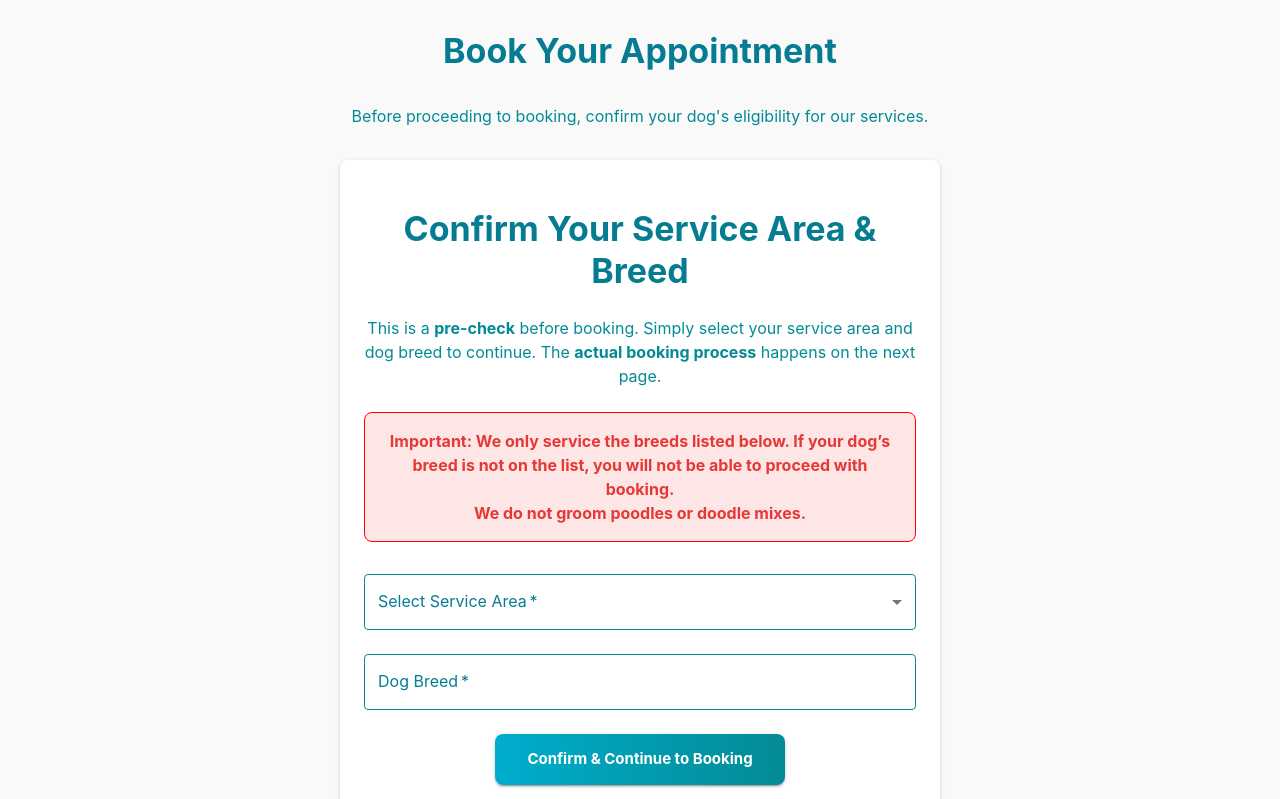
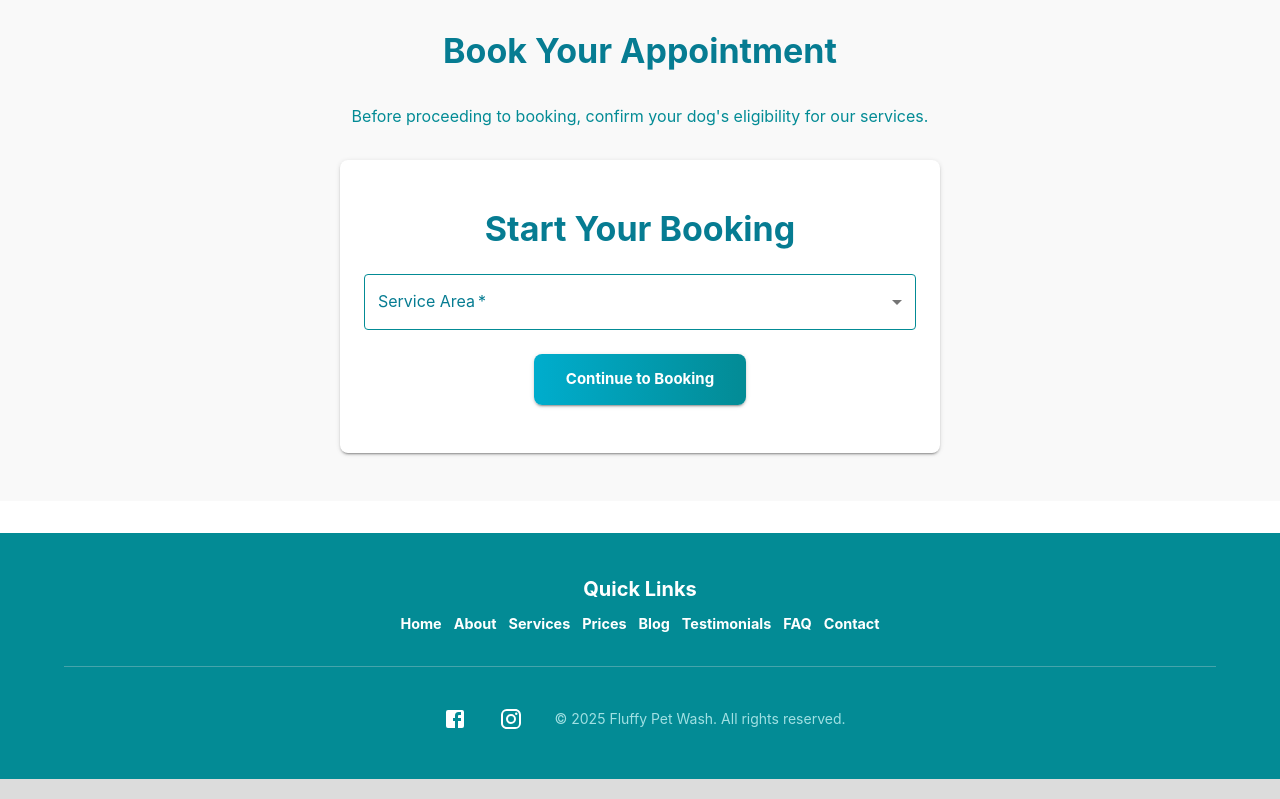
Before and after one commit to crisboxing11/Fluffy, a Next.js app: page / in a window 1280 px wide. Shown: the part 2001-2800 px from the top of the page. Built offline with nearby package versions, Linux system fonts and the light colour scheme.

Commit message:
Simplify prebooking form

```diff
--- a/components/Home.tsx
+++ b/components/Home.tsx
@@ -90,6 +90,7 @@ const Home = () => {
             style={{
               opacity: opacity, // ✅ Adjusted opacity based on screen width
               objectPosition: 'center left', // Default Centered
+              pointerEvents: 'none', // Ensure background doesn't block clicks
             }}
           />
           <Box sx={{ position: 'relative', zIndex: 2, px: { xs: 3, md: 10 },textAlign: { xs: 'center', md: 'center' },ml: { xs: 0, md: 'auto' }, }}>
@@ -108,7 +109,9 @@ const Home = () => {
               Bringing stress-free, professional pet grooming straight to your doorstep.
             </Typography>
             <motion.div whileHover={{ scale: 1.05 }} whileTap={{ scale: 0.95 }} transition={{ duration: 0.3 }}>
+              <Link href="/prebook" passHref legacyBehavior>
                 <Button
+                  component="a"
                   variant="contained"
                   color="secondary"
                   size="large"
@@ -123,10 +126,10 @@ const Home = () => {
                     background: 'linear-gradient(90deg, #00ADCD, #038B95)',
                     '&:hover': { background: 'linear-gradient(90deg, #038B95, #00ADCD)' },
                   }}
-                href="#booking"
                 >
                   Book an Appointment
                 </Button>
+              </Link>
             </motion.div>
           </Box>
         </Box>
--- a/components/Layout/Navbar.tsx
+++ b/components/Layout/Navbar.tsx
@@ -54,6 +54,27 @@ const Navbar = () => {
             </Button>
           ))}
 
+          <Button
+            variant="contained"
+            href="/prebook"
+            aria-label="Book grooming appointment"
+            sx={{
+              ml: 2,
+              background: 'linear-gradient(90deg, #00ADCD, #038B95)',
+              color: '#fff',
+              fontWeight: 'bold',
+              px: 3,
+              py: 1,
+              borderRadius: '20px',
+              textTransform: 'none',
+              '&:hover': {
+                background: 'linear-gradient(90deg, #038B95, #00ADCD)',
+              },
+            }}
+          >
+            Book Now
+          </Button>
+
           {/* ✨ Franchise Button */}
           <Button
             variant="contained"
@@ -101,7 +122,7 @@ const Navbar = () => {
           >
             <List sx={{ textAlign: 'center', py: 2 }}>
               {["Home", "About", "Services", "Prices", "Blog", "Testimonials", "FAQ", "Contact"].map((item, index) => (
-                <ListItem
+              <ListItem
                   key={index}
                   sx={{
                     py: 2,
@@ -121,6 +142,27 @@ const Navbar = () => {
                 </ListItem>
               ))}
               <Divider sx={{ my: 2 }} />
+              <ListItem>
+                <Button
+                  fullWidth
+                  variant="contained"
+                  href="/prebook"
+                  aria-label="Book grooming appointment"
+                  sx={{
+                    background: 'linear-gradient(90deg, #00ADCD, #038B95)',
+                    color: '#fff',
+                    fontWeight: 'bold',
+                    borderRadius: '30px',
+                    py: 1.2,
+                    textTransform: 'none',
+                    '&:hover': {
+                      background: 'linear-gradient(90deg, #038B95, #00ADCD)',
+                    },
+                  }}
+                >
+                  Book Now
+                </Button>
+              </ListItem>
               {/* Franchise Button - Mobile */}
               <ListItem>
                 <Button
--- a/components/PreBookingForm.tsx
+++ b/components/PreBookingForm.tsx
@@ -1,38 +1,37 @@
 import { useState } from 'react';
-import { Box, Typography, TextField, Button, MenuItem, Autocomplete } from '@mui/material';
+import { Box, Typography, TextField, Button, MenuItem } from '@mui/material';
+import { useRouter } from 'next/router';
 import territories from '../data/territories';
-import supportedBreeds from '../data/supportedBreeds.json'; // Importing from JSON file
 
 const PreBookingForm = () => {
+  const router = useRouter();
   const [location, setLocation] = useState('');
-  const [breed, setBreed] = useState('');
   const [error, setError] = useState('');
-  const [showIframe, setShowIframe] = useState(false);
-  const [iframeUrl, setIframeUrl] = useState('');
+
+  const handleChange = (e: React.ChangeEvent<HTMLInputElement>) => {
+    const { name, value } = e.target;
+    switch (name) {
+      case 'location':
+        setLocation(value);
+        break;
+      default:
+        break;
+    }
+  };
 
   const handleSubmit = (e?: React.FormEvent<HTMLFormElement>) => {
     if (e) e.preventDefault();
-    if (!location || !breed) {
-      setError('Please select both a location and a dog breed.');
+
+    if (!location) {
+      setError('Please select a service area.');
       return;
     }
 
-    if (!supportedBreeds.includes(breed)) {
-      setError(
-        `We only service the following breeds: ${supportedBreeds.join(', ')}. If your breed is not on this list, we cannot groom them.`
-      );
-      return;
+    if (typeof window !== 'undefined') {
+      localStorage.setItem('serviceArea', location);
     }
 
-    setError('');
-    const selectedTerritory = territories.find((territory) => territory.name === location);
-
-    if (selectedTerritory) {
-      // Add cache-busting param
-      const randomQuery = `&nocache=${Date.now()}`;
-      setIframeUrl(`${selectedTerritory.bookingUrl}${randomQuery}`);
-      setShowIframe(true);
-    }
+    router.push('/booking');
   };
 
   return (
@@ -51,33 +50,8 @@ const PreBookingForm = () => {
         mx: 'auto',
       }}
     >
-      {!showIframe ? (
-        <>
       <Typography variant="h4" fontWeight="bold" mb={3}>
-            Confirm Your Service Area & Breed
-          </Typography>
-
-          <Typography variant="body1" color="textSecondary" mb={3}>
-            This is a <b>pre-check</b> before booking. Simply select your service area and dog breed to continue.
-            The <b>actual booking process</b> happens on the next page.
-          </Typography>
-
-          <Typography
-            variant="body1"
-            sx={{
-              fontWeight: 'bold',
-              color: 'error.main',
-              backgroundColor: '#ffe6e6',
-              border: '1px solid red',
-              borderRadius: 2,
-              p: 2,
-              mb: 4,
-            }}
-          >
-            <b>Important:</b> We only service the breeds listed below.
-            If your dog’s breed is <b>not on the list</b>, you <b>will not be able to proceed with booking</b>.
-            <br />
-            <b>We do not groom poodles or doodle mixes.</b>
+        Start Your Booking
       </Typography>
 
       {error && (
@@ -86,11 +60,13 @@ const PreBookingForm = () => {
         </Typography>
       )}
 
+
       <TextField
         select
-            label="Select Service Area"
+        label="Service Area"
+        name="location"
         value={location}
-            onChange={(e) => setLocation(e.target.value)}
+        onChange={handleChange}
         fullWidth
         required
         sx={{ mb: 3 }}
@@ -102,28 +78,13 @@ const PreBookingForm = () => {
         ))}
       </TextField>
 
-          <Autocomplete
-            freeSolo
-            options={supportedBreeds}
-            value={breed}
-            onInputChange={(_, newValue) => setBreed(newValue)}
-            renderInput={(params) => (
-              <TextField
-                {...params}
-                label="Dog Breed"
-                inputProps={{ ...params.inputProps, 'aria-label': 'Dog breed' }}
-                fullWidth
-                required
-                sx={{ mb: 3 }}
-              />
-            )}
-          />
+      {/* Additional booking details are collected in the MoeGo form */}
 
       <Button
         variant="contained"
         color="primary"
         type="submit"
-            aria-label="Confirm and continue to booking"
+        aria-label="Continue to booking"
         size="large"
         sx={{
           textTransform: 'none',
@@ -138,25 +99,8 @@ const PreBookingForm = () => {
           },
         }}
       >
-            Confirm & Continue to Booking
+        Continue to Booking
       </Button>
-
-          <Typography variant="body2" color="textSecondary" mt={3}>
-            * If your breed is not listed, we are unable to provide service.
-          </Typography>
-        </>
-      ) : (
-        <Box sx={{ width: '100%', height: '800px', mt: 4 }}>
-          <iframe
-            src={iframeUrl}
-            width="100%"
-            height="100%"
-            frameBorder="0"
-            title="Online booking"
-            scrolling="no"
-          />
-        </Box>
-      )}
     </Box>
   );
 };
--- a/pages/about.tsx
+++ b/pages/about.tsx
@@ -1,4 +1,5 @@
 import { Box, Typography, Grid, Button } from '@mui/material';
+import Link from 'next/link';
 import Image from 'next/image';
 import { motion } from 'framer-motion';
 import Head from 'next/head';
@@ -227,15 +228,17 @@ const AboutUs = () => {
             Experience stress-free, top-tier grooming right at your doorstep.
           </Typography>
           <motion.div whileHover={{ scale: 1.05 }} whileTap={{ scale: 0.95 }} transition={{ duration: 0.3 }}>
+            <Link href="/prebook" passHref legacyBehavior>
               <Button
+                component="a"
                 variant="contained"
                 size="large"
                 aria-label="Book a grooming appointment"
                 sx={{ bgcolor: '#fff', color: '#038B95', fontWeight: 'bold', px: 4, py: 1.5 }}
-              href="/#booking"
               >
                 Book Now
               </Button>
+            </Link>
           </motion.div>
         </Box>
       </motion.div>
--- a/pages/prices.tsx
+++ b/pages/prices.tsx
@@ -301,15 +301,17 @@ const PricesPage = () => {
     Ready to Pamper Your Pet?
   </Typography>
   <motion.div whileHover={{ scale: 1.05 }} whileTap={{ scale: 0.95 }} transition={{ duration: 0.3 }}>
+    <Link href="/prebook" passHref legacyBehavior>
       <Button
+        component="a"
         variant="contained"
         size="large"
         aria-label="Book a grooming appointment"
         sx={{ mt: 3, bgcolor: '#fff', color: '#038B95', fontWeight: 'bold' }}
-      href="/#booking"
       >
         Book Now
       </Button>
+    </Link>
   </motion.div>
 </Box>
       </motion.div>
--- a/pages/testimonials.tsx
+++ b/pages/testimonials.tsx
@@ -141,14 +141,16 @@ const TestimonialsPage = () => (
           Ready to Pamper Your Pet?
         </Typography>
         <motion.div whileHover={{ scale: 1.05 }} whileTap={{ scale: 0.95 }} transition={{ duration: 0.3 }}>
+          <Link href="/prebook" passHref legacyBehavior>
             <Button
+              component="a"
               variant="contained"
               size="large"
               sx={{ mt: 3, bgcolor: '#fff', color: '#038B95', fontWeight: 'bold' }}
-            href="/#booking"
             >
               Book Now
             </Button>
+          </Link>
         </motion.div>
       </Box>
     </motion.div>
```
Also changed, not shown: pages/booking.tsx (added, +59 -0 lines), pages/prebook.tsx (added, +25 -0 lines), pages/services.tsx (+17 -4 lines). Lines whose indentation alone changed are shown as unchanged.
